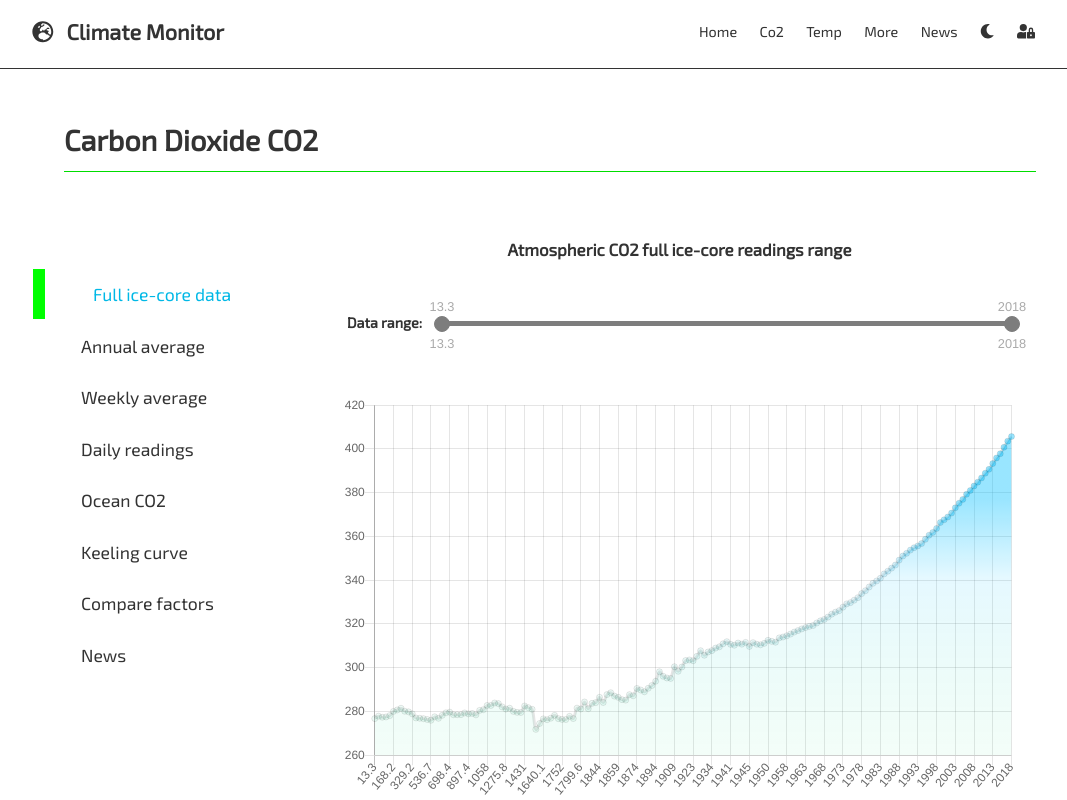
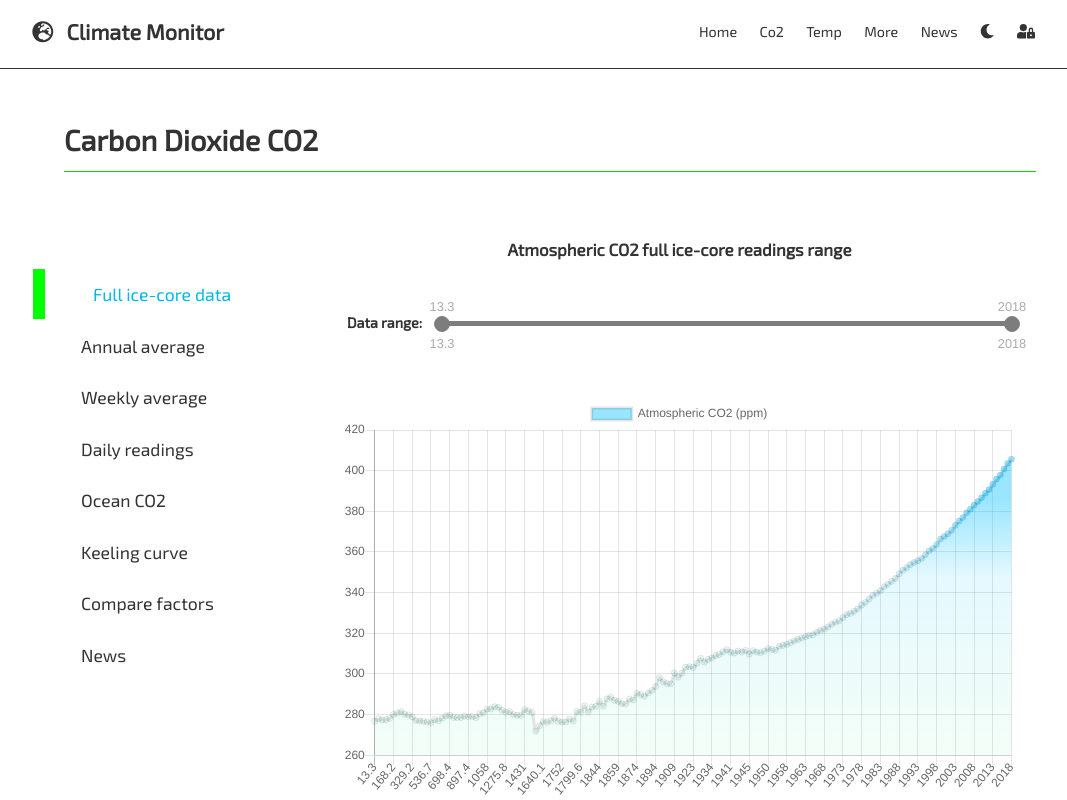
Before and after one commit to TomaszPietrzykowski/climate-monitor-archive, a React (Create React App) app: page / in a window 1280 px wide. Shown: the top 800 px of the page, without its empty margins (90-1157 px from the left). Built offline with nearby package versions, Linux system fonts and the light colour scheme.

Commit message:
chart label formatted

```diff
--- a/src/components/Carbon/CarbonChart.js
+++ b/src/components/Carbon/CarbonChart.js
@@ -17,7 +17,7 @@ const CarbonChart = () => {
       labels: labels,
       datasets: [
         {
-          label: "working label",
+          label: "Atmospheric CO2 (ppm)",
           data: values,
           backgroundColor: gradient
         }
@@ -26,7 +26,7 @@ const CarbonChart = () => {
   }
   const chartOptions = {
     maintainAspectRatio: false,
-    legend: { display: false }
+    legend: { display: true }
   }
   return (
     <div
--- a/src/components/Carbon/CarbonChartSlider.css
+++ b/src/components/Carbon/CarbonChartSlider.css
@@ -67,7 +67,7 @@
 }
 
 .input-range__track {
-  background: #eeeeee;
+  background: rgba(125, 125, 125, 0.2);
   border-radius: 0.3rem;
   cursor: pointer;
   display: block;
--- a/src/components/Carbon/CarbonChartSlider.js
+++ b/src/components/Carbon/CarbonChartSlider.js
@@ -2,15 +2,8 @@ import React, { useContext, useState, useEffect } from "react"
 import InputRange from "react-input-range"
 import "./CarbonChartSlider.css"
 import { ChartContext } from "../../contexts/ChartContext"
-import { ThemeContext } from "../../contexts/ThemeContext"
 
 const CarbonChartSlider = () => {
-  const { isDarkMode } = useContext(ThemeContext)
-  const [dark, setDark] = useState(false)
-  console.log(dark)
-  useEffect(() => {
-    setDark(isDarkMode)
-  }, [isDarkMode])
   const { activeChartData, updateActiveValues } = useContext(ChartContext)
   const [value, setValue] = useState({
     min: 0,
```
